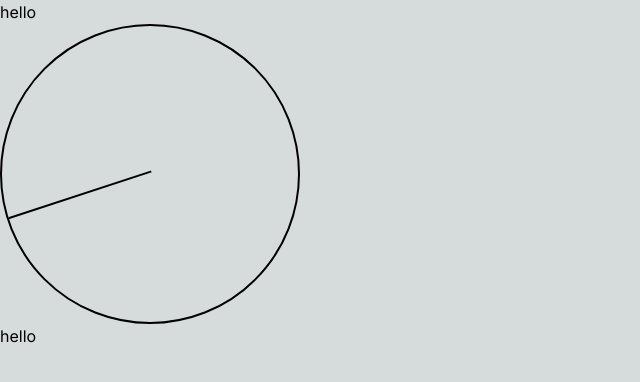
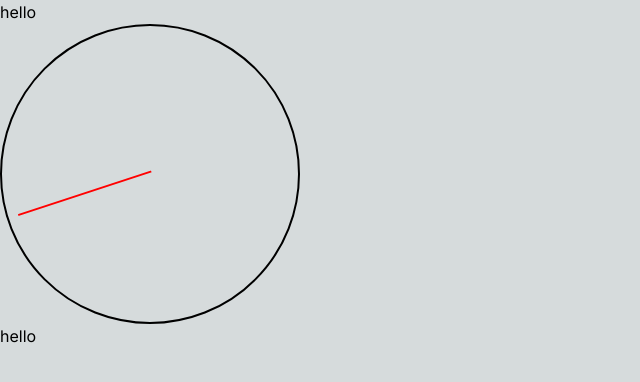
Before and after one commit to tzh21/AnaClock-React, a Next.js app: page / in a window 1280 px wide. Shown: the top 382 px of the page, without its empty margins (0-640 px from the left). Built offline with nearby package versions, Linux system fonts and the light colour scheme.

Commit message:
Fix some typo.

```diff
--- /dev/null
+++ b/app/components/clock.module.css
@@ -0,0 +1,22 @@
+.secondHand {
+  height: 50%;
+  width: 0px;
+  position: relative;
+  top: 0px;
+  left: 50%;
+  transform-origin: bottom;
+  border: 1px solid black;
+}
+
+.secondHandAnimation {
+  animation: secondHandMotion 60s infinite linear;
+}
+
+@keyframes secondHandMotion {
+  0% {
+    transform: rotate(var(--sec-rot-start));
+  }
+  100% {
+    transform: rotate(var(--sec-rot-end));
+  }
+}
--- a/app/components/clock.tsx
+++ b/app/components/clock.tsx
@@ -1,10 +1,68 @@
-import { useEffect } from 'react';
-import styles from './clock/secondsHand.module.css';
+import { useEffect, useRef, useState } from 'react';
+import * as d3 from 'd3';
+import styles from './clock.module.css';
 
-export default function Clock(
+export default function D3Clock(
   clockSize: number = 300,
 ) {
+  const radius = clockSize / 2;
+  const centerX = radius;
+  const centerY = radius;
+
+  // 实现拖动功能
+
+  const [dragging, setDragging] = useState(false);
+
+  function startDragging(this: SVGLineElement, event: DragEvent) {
+    setDragging(true);
+    const dx = event.x - centerX
+    const dy = event.y - centerY
+    const angle = Math.atan2(dy, dx)
+    const newX = centerX + radius * Math.cos(angle)
+    const newY = centerY + radius * Math.sin(angle)
+
+    d3.select(this)
+      .attr('x2', newX)
+      .attr('y2', newY)
+  }
+
+  function dragged(this: SVGLineElement, event: DragEvent) {
+    const dx = event.x - centerX
+    const dy = event.y - centerY
+    const angle = Math.atan2(dy, dx)
+    const newX = centerX + radius * Math.cos(angle)
+    const newY = centerY + radius * Math.sin(angle)
+
+    d3.select(this)
+      .attr('x2', newX)
+      .attr('y2', newY)
+  }
+
+  function endDragging(this: SVGLineElement, event: DragEvent) {
+    const dx = event.x - centerX
+    const dy = event.y - centerY
+    const angle = Math.atan2(dy, dx)
+
+    const secStart = `${angle}deg`;
+    const secEnd = `${angle + 360}deg`;
+    document.documentElement.style.setProperty('--sec-rot-start', secStart);
+    document.documentElement.style.setProperty('--sec-rot-end', secEnd);
+
+    setDragging(false);
+  }
+
+  const DragBehavior = d3.drag<SVGLineElement, any>()
+    .on('start', startDragging)
+    .on('drag', dragged)
+    .on('end', endDragging);
+
+  useEffect(() => {
+    const secondHand = d3.select<SVGLineElement, {}>('#secondHand');
+    secondHand.call(DragBehavior);
+  }, [])
+
   // 根据当下时间更新秒针初始的角度
+
   function updateSeconds() {
     const sec = new Date().getSeconds();
     const secStart = `${(sec / 60) * 360}deg`;
@@ -12,24 +70,23 @@ export default function Clock(
     document.documentElement.style.setProperty('--sec-rot-start', secStart);
     document.documentElement.style.setProperty('--sec-rot-end', secEnd);
   };
-
   useEffect(() => {
-    // 根据当前时间设置秒针
     updateSeconds();
   }, []);
 
   return (
     <svg
+      id='clock'
       style={{width: clockSize, height: clockSize, borderRadius: '50%', border: '2px solid black'}}
     >
       <line
-        id='secondsHand'
+        id='secondHand'
         x1={clockSize / 2}
         y1={clockSize / 2}
         x2={clockSize / 2}
-        y2={0}
-        className={`${styles.secondsHandAnimation}`}
-        style={{stroke: 'black', strokeWidth: 2, transformOrigin: 'center'}}
+        y2={10}
+        className= { dragging ? '' : `${styles.secondHandAnimation}`}
+        style={{stroke: 'red', strokeWidth: 2, transformOrigin: 'center'}}
       ></line>
     </svg>
   );
--- a/app/components/d3Clock.tsx
+++ /dev/null
@@ -1,91 +0,0 @@
-import { useEffect, useRef, useState } from 'react';
-import * as d3 from 'd3';
-import styles from './clock/secondsHand.module.css';
-
-export default function D3Clock(
-  clockSize: number = 300,
-) {
-  const radius = clockSize / 2;
-  const centerX = radius;
-  const centerY = radius;
-
-  const [dragging, setDragging] = useState(false);
-
-  useEffect(() => {
-    const secondsHand = d3.select<SVGLineElement, {}>('#secondsHand');
-
-    function startDragging(this: SVGLineElement, event: DragEvent) {
-      setDragging(true);
-      const dx = event.x - centerX
-      const dy = event.y - centerY
-      const angle = Math.atan2(dy, dx)
-      const newX = centerX + radius * Math.cos(angle)
-      const newY = centerY + radius * Math.sin(angle)
-
-      d3.select(this)
-        .attr('x2', newX)
-        .attr('y2', newY)
-    }
-
-    function dragged(this: SVGLineElement, event: DragEvent) {
-      const dx = event.x - centerX
-      const dy = event.y - centerY
-      const angle = Math.atan2(dy, dx)
-      const newX = centerX + radius * Math.cos(angle)
-      const newY = centerY + radius * Math.sin(angle)
-
-      d3.select(this)
-        .attr('x2', newX)
-        .attr('y2', newY)
-    }
-
-    function endDragging(this: SVGLineElement, event: DragEvent) {
-      const dx = event.x - centerX
-      const dy = event.y - centerY
-      const angle = Math.atan2(dy, dx)
-
-      const secStart = `${angle}deg`;
-      const secEnd = `${angle + 360}deg`;
-      document.documentElement.style.setProperty('--sec-rot-start', secStart);
-      document.documentElement.style.setProperty('--sec-rot-end', secEnd);
-
-      setDragging(false);
-    }
-
-    const DragBehavior = d3.drag<SVGLineElement, any>()
-      .on('start', startDragging)
-      .on('drag', dragged)
-      .on('end', endDragging);
-
-    secondsHand.call(DragBehavior);
-  }, [])
-
-  // 根据当下时间更新秒针初始的角度
-  function updateSeconds() {
-    const sec = new Date().getSeconds();
-    const secStart = `${(sec / 60) * 360}deg`;
-    const secEnd = `${(sec / 60) * 360 + 360}deg`;
-    document.documentElement.style.setProperty('--sec-rot-start', secStart);
-    document.documentElement.style.setProperty('--sec-rot-end', secEnd);
-  };
-  useEffect(() => {
-    updateSeconds();
-  }, []);
-
-  return (
-    <svg
-      id='clock'
-      style={{width: clockSize, height: clockSize, borderRadius: '50%', border: '2px solid black'}}
-    >
-      <line
-        id='secondsHand'
-        x1={clockSize / 2}
-        y1={clockSize / 2}
-        x2={clockSize / 2}
-        y2={0}
-        className= { dragging ? '' : `${styles.secondsHandAnimation}`}
-        style={{stroke: 'black', strokeWidth: 2, transformOrigin: 'center'}}
-      ></line>
-    </svg>
-  );
-}
--- a/app/page.tsx
+++ b/app/page.tsx
@@ -1,12 +1,11 @@
 'use client'
 
-// import Clock from '@/app/components/clock';
-import D3Clock from "./components/d3Clock"
+import Clock from "./components/clock"
 
 export default function Page() {
   return (<div style={{position: 'absolute'}}>
     <div>hello</div>
-    {D3Clock()}
+    {Clock()}
     <div>hello</div>
   </div>)
 }
```
